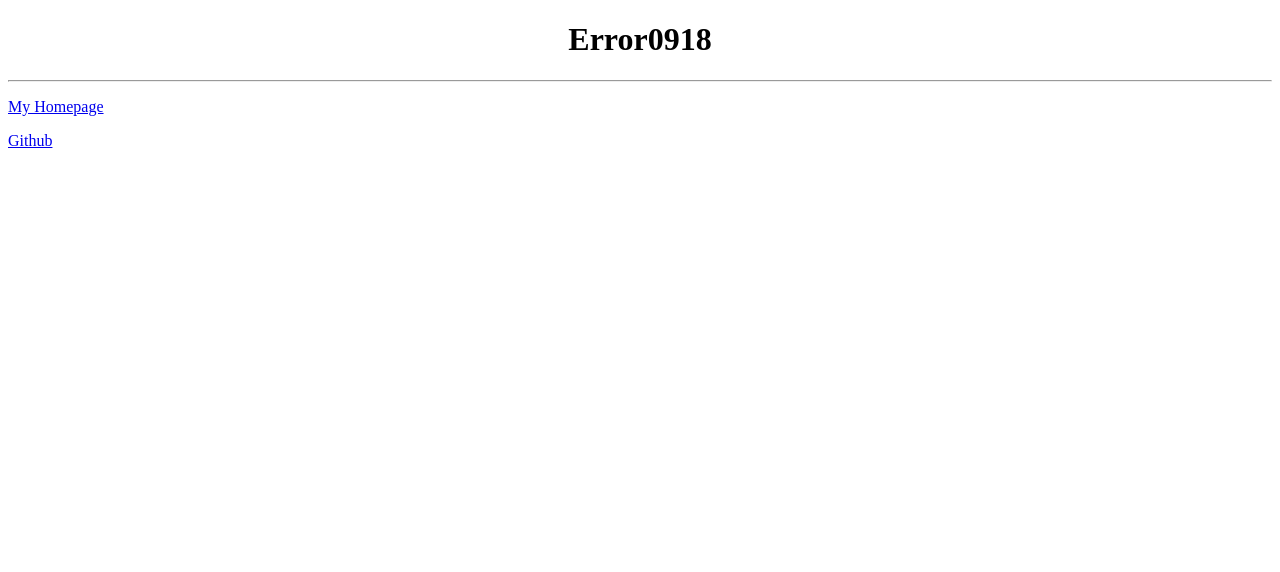
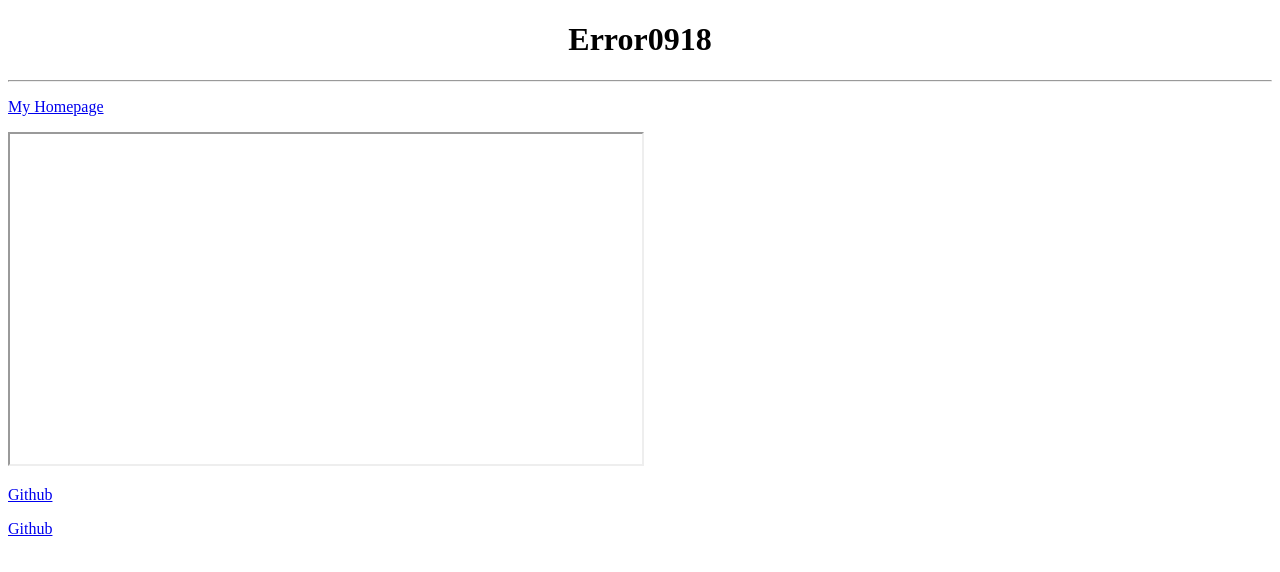
Before and after one commit to error0918/error0918.github.io, a plain HTML site: page index.html in a window 1280 px wide. Drawn offline with Linux system fonts and the light colour scheme.

Commit message:
Update index.html

```diff
--- a/index.html
+++ b/index.html
@@ -6,9 +6,14 @@
     <title>Error0918</title>
   </head>
   <body>
-    <h1 style="text-align:center"><b>Error0918</b></h1>
+    <h1 style="text-align:center">
+      <b>Error0918</b>
+    </h1>
     <hr/>
     <p><a href="https://error0918.github.io/" target="_blank">My Homepage</a></p>
+
+    <iframe name="github" style="width:50%; height:330px"></iframe>
+    <p><a href="https://github.com/error0918/" target="github">Github</a></p>
     <p><a href="https://github.com/error0918/" target="_blank">Github</a></p>
   </body>
 </html>
```
